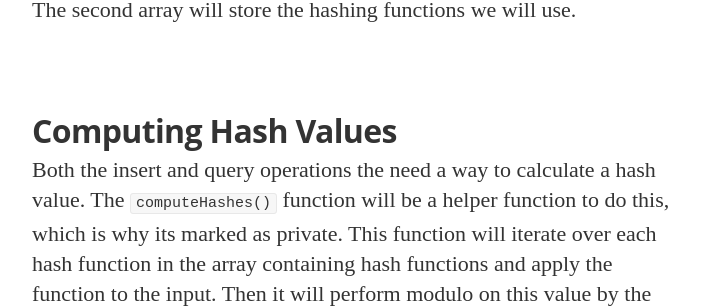
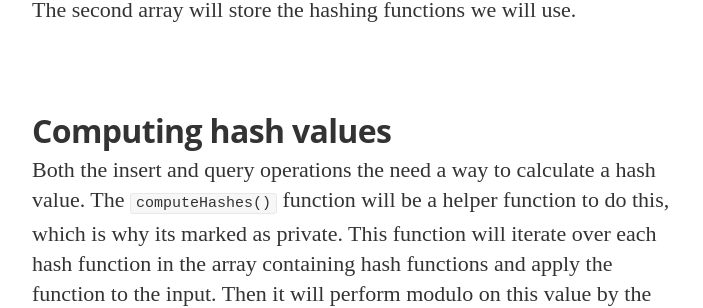
Before and after one commit to nathankrishnan/nathankrishnan.github.io, a Jekyll site: the page built from _posts/2017-03-18-bloomfilter.md, in a window 1280 px wide and 900 px high, scrolled down 5157 px. Shown: the part 151-459 px from the top of the window, without its empty margins (288-991 px from the left). Built offline with Jekyll 4.4.1, drawn with Linux system fonts in a browser that asks for light colours; nearby versions of some CDN libraries; some web fonts are replaced; comment, search, counter and statistics services are not loaded; some of the changed text lies outside the part shown.

````diff
--- a/_posts/2017-03-18-bloomfilter.md
+++ b/_posts/2017-03-18-bloomfilter.md
@@ -99,7 +99,7 @@ Will create an array with three 7's.
 
 The second array will store the hashing functions we will use.
 
-## Computing Hash Values
+## Computing hash values
 
 Both the insert and query operations the need a way to calculate a hash value.  The ```computeHashes()``` function will be a helper function to do this, which is why its marked as private.  This function will iterate over each hash function in the array containing hash functions and apply the function to the input. Then it will perform modulo on this value by the array's size.  This will give us an index for us to use in our array of booleans to change the corresponding value to ```true```.  The output of this function will be an array of indices.
 
@@ -146,7 +146,7 @@ public func insert(_ element: T) {
 }
 ```
 
-## Querying for a Value
+## Querying for a value
 To see if a value exists in the Bloom Filter, we first have to pass the value in question into the ```computeHashes(_ value: T -> [Int])``` function.  As a reminder this function will take in the input, pass it through the hash functions we've included in our Bloom Filter, and the output will be an array of indices.  Now with this array of indices, we can iterate through our array and find all the results at the indices.  If all the results are ```true``` then we can return ```true``` to indicate the item was *found* or conversely ```false```.  As mentioned earlier, a result of ```true``` doesn't mean that the item you're looking for exists for certain.  It's a probabilistic yes, which is basically a maybe.  However if ```false``` is returned then you are guaranteed that the item was never entered.
 
 ```swift
````
